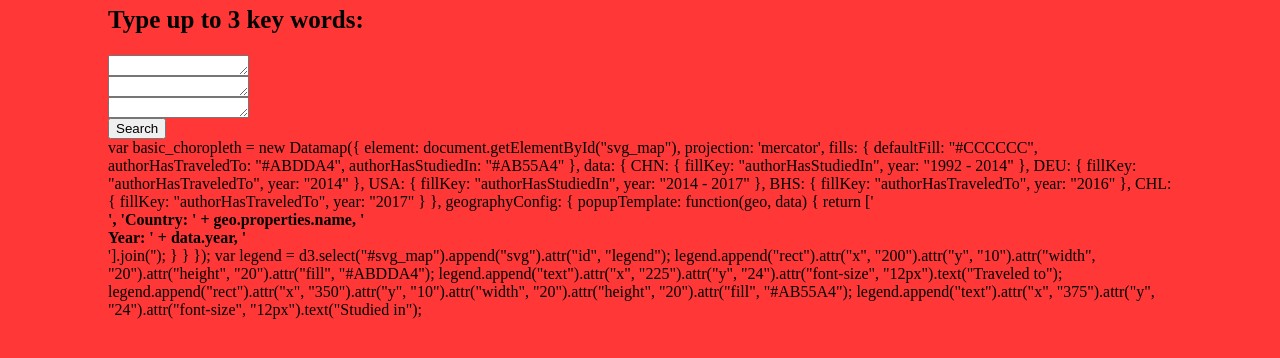
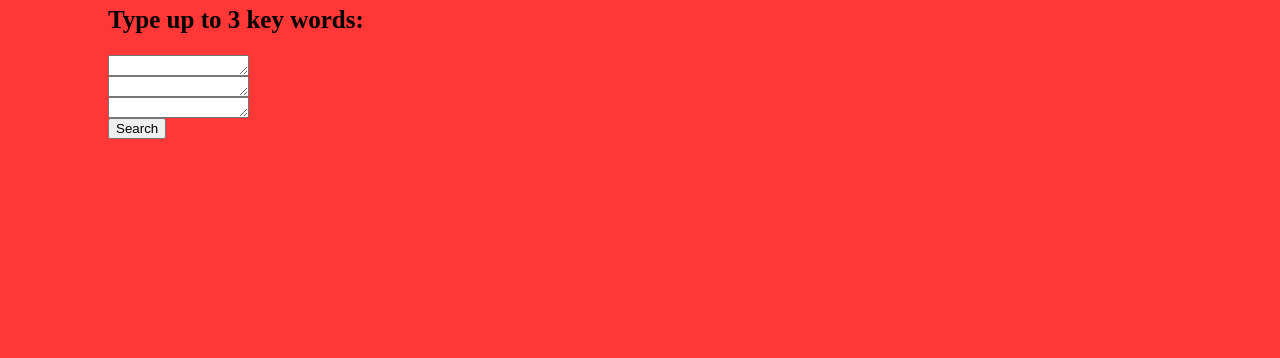
Before and after one commit to Nitzan4789/Dataviz-NZ, a plain HTML site: page index.html in a window 1280 px wide. Shown: the part 176-534 px from the top of the page. Drawn offline with Linux system fonts and the light colour scheme.

Commit message:
Update index.html

```diff
--- a/index.html
+++ b/index.html
@@ -30,34 +30,6 @@
     <br>
     <button onclick="runQuery()">Search</button>
     <br />
-    var basic_choropleth = new Datamap({
-  element: document.getElementById("svg_map"),
-  projection: 'mercator',
-  fills: {
-    defaultFill: "#CCCCCC",
-    authorHasTraveledTo: "#ABDDA4",
-    authorHasStudiedIn: "#AB55A4"
-  },
-  data: {
-    CHN: { fillKey: "authorHasStudiedIn", year: "1992 - 2014" },
-    DEU: { fillKey: "authorHasTraveledTo", year: "2014" },
-    USA: { fillKey: "authorHasStudiedIn", year: "2014 - 2017" },
-    BHS: { fillKey: "authorHasTraveledTo", year: "2016" },
-    CHL: { fillKey: "authorHasTraveledTo", year: "2017" }
-  },
-  geographyConfig: {
-    popupTemplate: function(geo, data) {
-        return ['<div class="hoverinfo"><strong>',
-                'Country: ' + geo.properties.name,
-                '<br> Year: ' + data.year,
-                '</strong></div>'].join('');
-    }
-  }
-});
-var legend = d3.select("#svg_map").append("svg").attr("id", "legend");
-legend.append("rect").attr("x", "200").attr("y", "10").attr("width", "20").attr("height", "20").attr("fill", "#ABDDA4");
-legend.append("text").attr("x", "225").attr("y", "24").attr("font-size", "12px").text("Traveled to");
-legend.append("rect").attr("x", "350").attr("y", "10").attr("width", "20").attr("height", "20").attr("fill", "#AB55A4");
-legend.append("text").attr("x", "375").attr("y", "24").attr("font-size", "12px").text("Studied in");
+
   <body/>
 </html>
```
